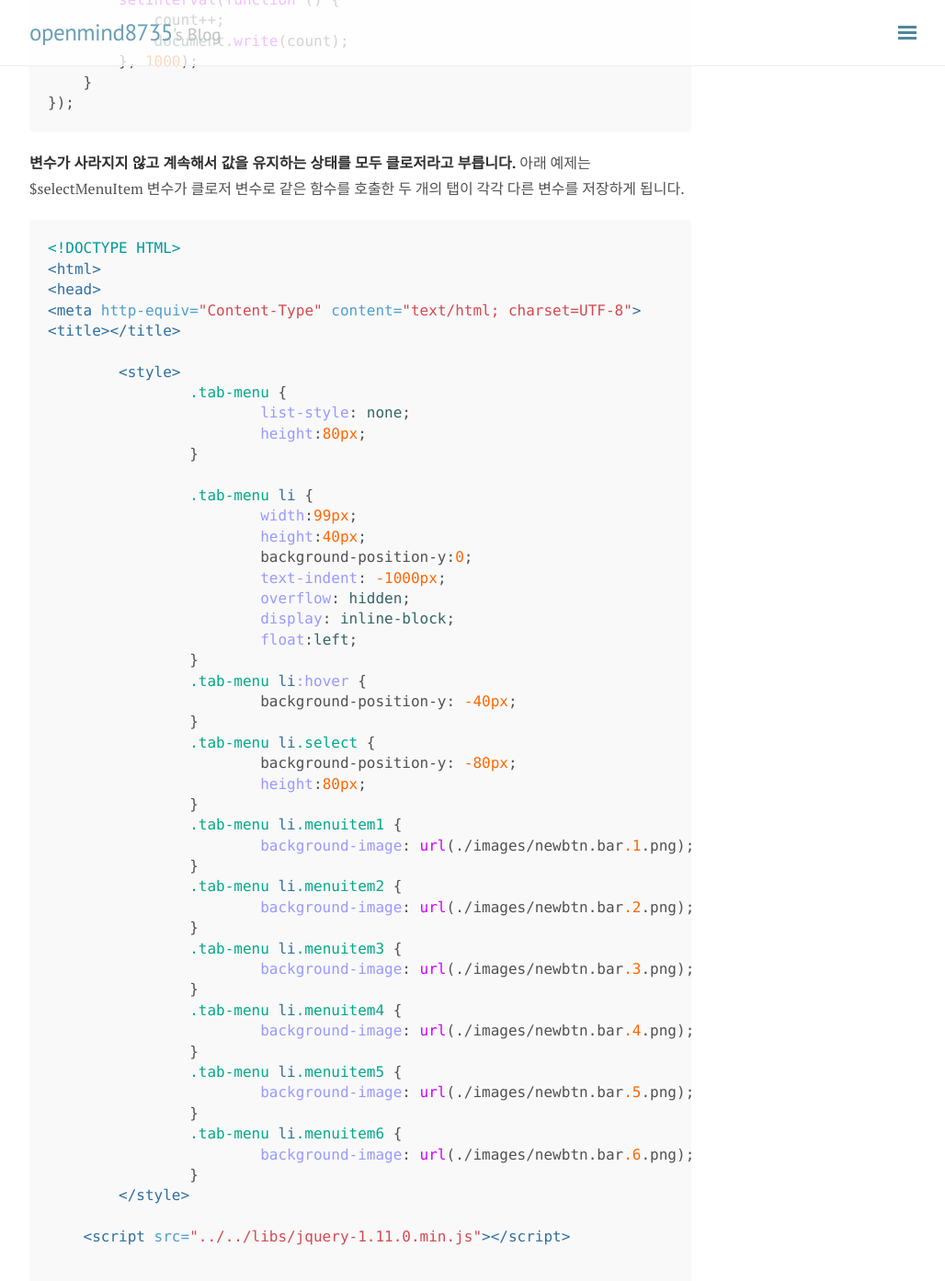
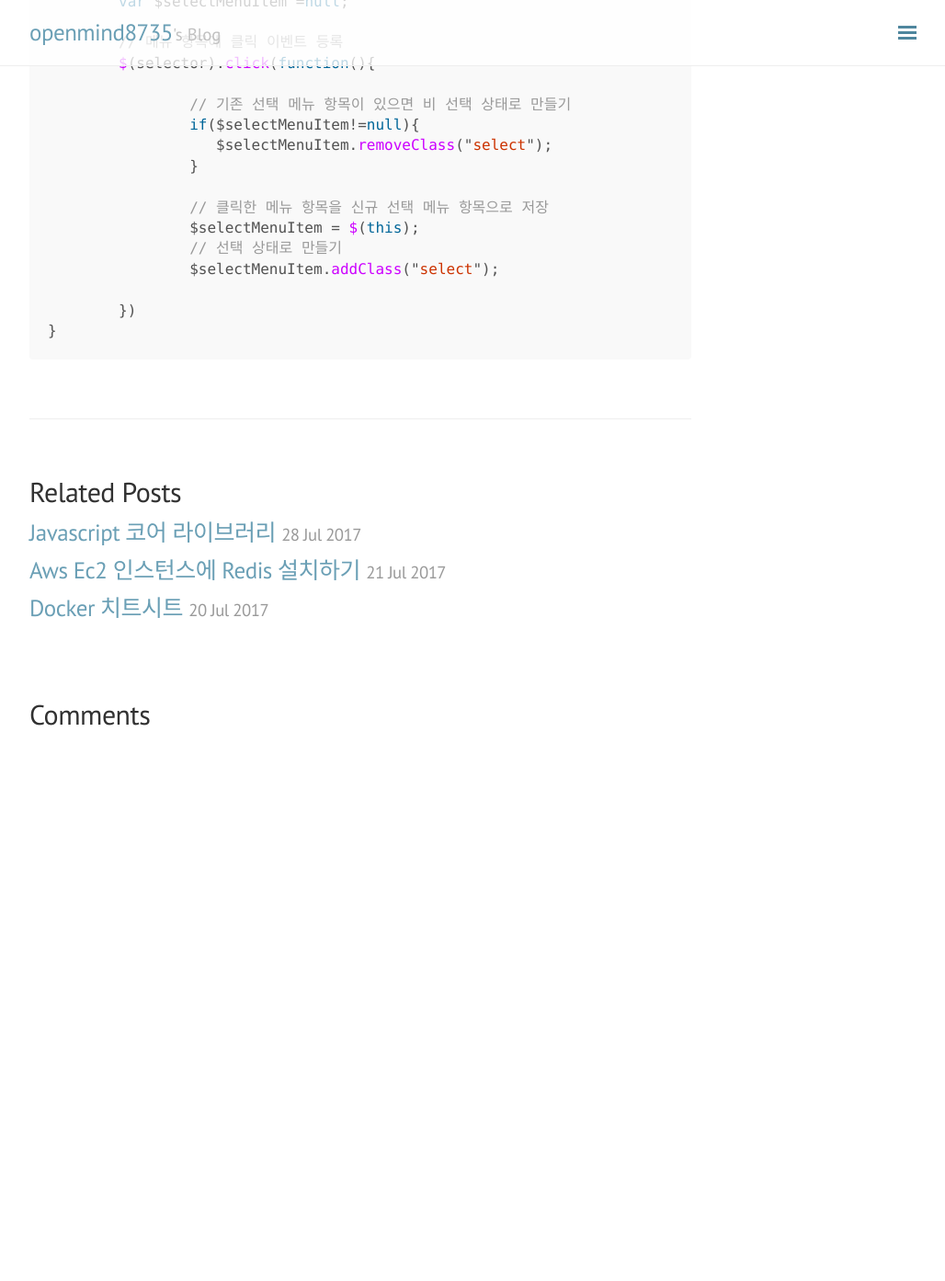
Before and after one commit to byunghyunpark/byunghyunpark.github.io, a Jekyll site: the page built from _posts/2017-07-27-javascript-함수기초.markdown, in a window 1280 px wide and 1400 px high, scrolled down 5424 px. Shown: the top 1393 px of the window at 92% size, without its empty margins (248-1276 px from the left). Built offline with Jekyll 4.4.1, drawn with Linux system fonts in a browser that asks for light colours; nearby versions of some CDN libraries; comment, search, counter and statistics services are not loaded; after the commit the page ends 6229 px from its top, so only the background shows below that; some of the changed text lies outside the part shown.

Commit message:
Edit post

````diff
--- a/_posts/2017-07-27-javascript-함수기초.markdown
+++ b/_posts/2017-07-27-javascript-함수기초.markdown
@@ -13,32 +13,30 @@
 
 중첩 함수에서는 중첩함수를 포함하고 있는 함수의 지역변수에 접근해서 사용할 수 있습니다.
 
-```html
-<script>
-    var a=10;
-    var b=20;
-    var c=30;
-    function outer_func(){
-        var b=200;
-        var c=300;
-        function inner_func(){
-            var c=3000;
-            document.write("1. a = "+a+"<br>");
-            document.write("2. b = "+b+"<br>");
-            document.write("3. c = "+c+"<br>");
-        }
-        inner_func();
+```javascript
+var a=10;
+var b=20;
+var c=30;
+function outer_func(){
+    var b=200;
+    var c=300;
+    function inner_func(){
+        var c=3000;
+        document.write("1. a = "+a+"<br>");
+        document.write("2. b = "+b+"<br>");
+        document.write("3. c = "+c+"<br>");
     }
-    outer_func();
+    inner_func();
+}
+outer_func();
 
-    /*
-     결과 :
-         1. a = 10
-         2. b = 200
-         3. c = 3000
+/*
+ 결과 :
+     1. a = 10
+     2. b = 200
+     3. c = 3000
 
-     */
-</script>
+ */
 ```
 
 <br>
@@ -46,62 +44,42 @@
 # callback 함수
 로직의 결과값만 다르게 출력할때 유용합니다.
 
-```html
-<!DOCTYPE HTML>
-<html>
-<head>
-<meta http-equiv="Content-Type" content="text/html; charset=UTF-8">
-<title>Untitled Document</title>
+```javascript
+// 사칙연산 함수
+function calculator(op, num1,num2, callback){
+    var result="";
 
-    <script>
+    switch(op) {
+        case "+" :
+            result = num1 + num2;
+            break;
+        case "-" :
+            result = num1 - num2;
+            break;
+        case "*" :
+            result = num1 * num2;
+            break;
+        case "/" :
+            result = num1 / num2;
+            break;
 
-        // 사칙연산 함수
-        function calculator(op, num1,num2, callback){
-            var result="";
+        default :
+            result = "지원하지 않는 연산자입니다";
+    }
 
-            switch(op) {
-                case "+" :
-                    result = num1 + num2;
-                    break;
-                case "-" :
-                    result = num1 - num2;
-                    break;
-                case "*" :
-                    result = num1 * num2;
-                    break;
-                case "/" :
-                    result = num1 / num2;
-                    break;
+    callback(result);
+}
 
-                default :
-                    result = "지원하지 않는 연산자입니다";
-            }
+function print1(result) {
+  document.write("두 수의 합은"+result+"입니다.", "<br>");
+}
 
-            callback(result);
-        }
+function print2(result) {
+  document.write("정답은"+result+"입니다.", "<br>");
+}
 
-        function print1(result) {
-          document.write("두 수의 합은"+result+"입니다.", "<br>");
-        }
-
-        function print2(result) {
-          document.write("정답은"+result+"입니다.", "<br>");
-        }
-
-        calculator("+", 10,20, print1);
-        calculator("+", 10,20, print2);
-
-
-    </script>
-
-
-
-</head>
-
-<body>
-
-</body>
-</html>
+calculator("+", 10,20, print1);
+calculator("+", 10,20, print2);
 ```
 
 <br>
@@ -112,7 +90,7 @@
 >
 > 함수가 호출된 후 끝날 때까지 기다리지 않고 바로 다음 구문을 실행하는 경우를 비동기라고합니다.
 >
-> ```html
+> ```javascript
 > var count=1;
 >
 > setInterval(function(){
@@ -232,113 +210,36 @@
     }
 });
 ```
+
 **변수가 사라지지 않고 계속해서 값을 유지하는 상태를 모두 클로저라고 부릅니다.**
 아래 예제는 $selectMenuItem 변수가 클로저 변수로 같은 함수를 호출한 두 개의 탭이 각각 다른 변수를 저장하게 됩니다.
 
-```html
-<!DOCTYPE HTML>
-<html>
-<head>
-<meta http-equiv="Content-Type" content="text/html; charset=UTF-8">
-<title></title>
+```javascript
+$(document).ready(function(){
+	// 탭메뉴 코드가 동작할 수 있도록 tabMenu() 함수 호출
+	tabMenu("#tabMenu1 li");
 
-	<style>
-		.tab-menu {
-			list-style: none;
-			height:80px;
+	tabMenu("#tabMenu2 li");
+});
+
+
+function tabMenu(selector){
+	// 선택 한 탭메뉴를 저장할 변수
+	var $selectMenuItem =null;
+
+	// 메뉴 항목에 클릭 이벤트 등록
+	$(selector).click(function(){
+
+		// 기존 선택 메뉴 항목이 있으면 비 선택 상태로 만들기
+		if($selectMenuItem!=null){
+		   $selectMenuItem.removeClass("select");
 		}
 
-		.tab-menu li {
-			width:99px;
-			height:40px;
-			background-position-y:0;
-			text-indent: -1000px;
-			overflow: hidden;
-			display: inline-block;
-			float:left;
-		}
-		.tab-menu li:hover {
-			background-position-y: -40px;
-		}
-		.tab-menu li.select {
-			background-position-y: -80px;
-			height:80px;
-		}
-		.tab-menu li.menuitem1 {
-			background-image: url(./images/newbtn.bar.1.png);
-		}
-		.tab-menu li.menuitem2 {
-			background-image: url(./images/newbtn.bar.2.png);
-		}
-		.tab-menu li.menuitem3 {
-			background-image: url(./images/newbtn.bar.3.png);
-		}
-		.tab-menu li.menuitem4 {
-			background-image: url(./images/newbtn.bar.4.png);
-		}
-		.tab-menu li.menuitem5 {
-			background-image: url(./images/newbtn.bar.5.png);
-		}
-		.tab-menu li.menuitem6 {
-			background-image: url(./images/newbtn.bar.6.png);
-		}
-	</style>
+		// 클릭한 메뉴 항목을 신규 선택 메뉴 항목으로 저장
+		$selectMenuItem = $(this);
+		// 선택 상태로 만들기
+		$selectMenuItem.addClass("select");
 
-    <script src="../../libs/jquery-1.11.0.min.js"></script>
-
-
-	<script>
-		$(document).ready(function(){
-			// 탭메뉴 코드가 동작할 수 있도록 tabMenu() 함수 호출
-			tabMenu("#tabMenu1 li");
-
-			tabMenu("#tabMenu2 li");
-		});
-
-
-		function tabMenu(selector){
-			// 선택 한 탭메뉴를 저장할 변수
-			var $selectMenuItem =null;
-
-			// 메뉴 항목에 클릭 이벤트 등록
-			$(selector).click(function(){
-
-				// 기존 선택 메뉴 항목이 있으면 비 선택 상태로 만들기
-				if($selectMenuItem!=null){
-				   $selectMenuItem.removeClass("select");
-				}
-
-				// 클릭한 메뉴 항목을 신규 선택 메뉴 항목으로 저장
-				$selectMenuItem = $(this);
-				// 선택 상태로 만들기
-				$selectMenuItem.addClass("select");
-
-			})
-		}
-	</script>
-
-
-</head>
-
-	<body>
-		<p>첫 번째 탭메뉴</p>
-		<ul class="tab-menu" id="tabMenu1">
-			<li class="menuitem1">google</li>
-			<li class="menuitem2">facebook</li>
-			<li class="menuitem3">pinterest</li>
-			<li class="menuitem4">twitter</li>
-			<li class="menuitem5">airbnb</li>
-			<li class="menuitem6">path</li>
-		</ul>
-		<p>두 번째 탭메뉴</p>
-		<ul class="tab-menu" id="tabMenu2">
-			<li class="menuitem1">google</li>
-			<li class="menuitem2">facebook</li>
-			<li class="menuitem3">pinterest</li>
-			<li class="menuitem4">twitter</li>
-			<li class="menuitem5">airbnb</li>
-			<li class="menuitem6">path</li>
-		</ul>
-	</body>
-</html>
+	})
+}
 ```
````
